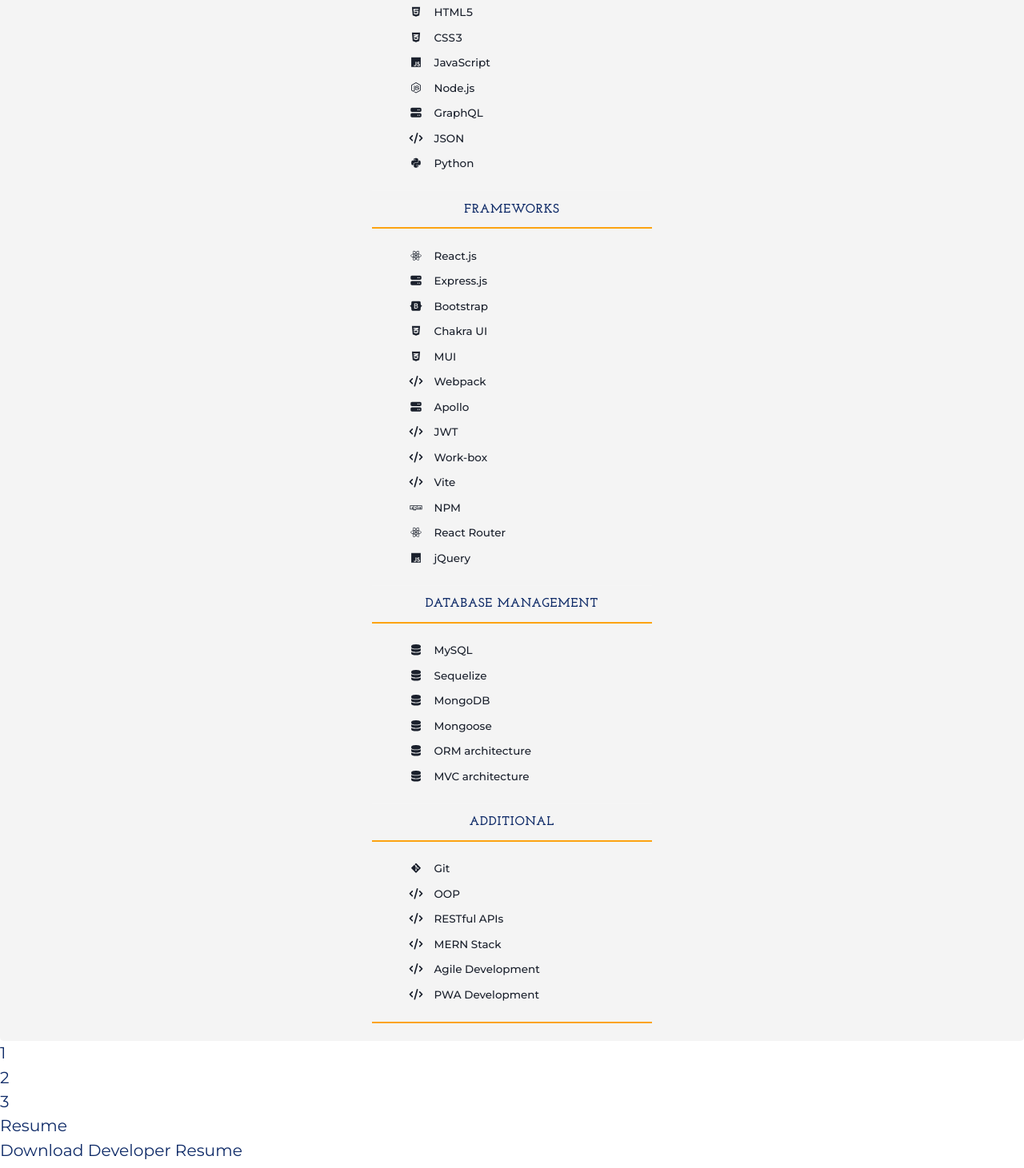
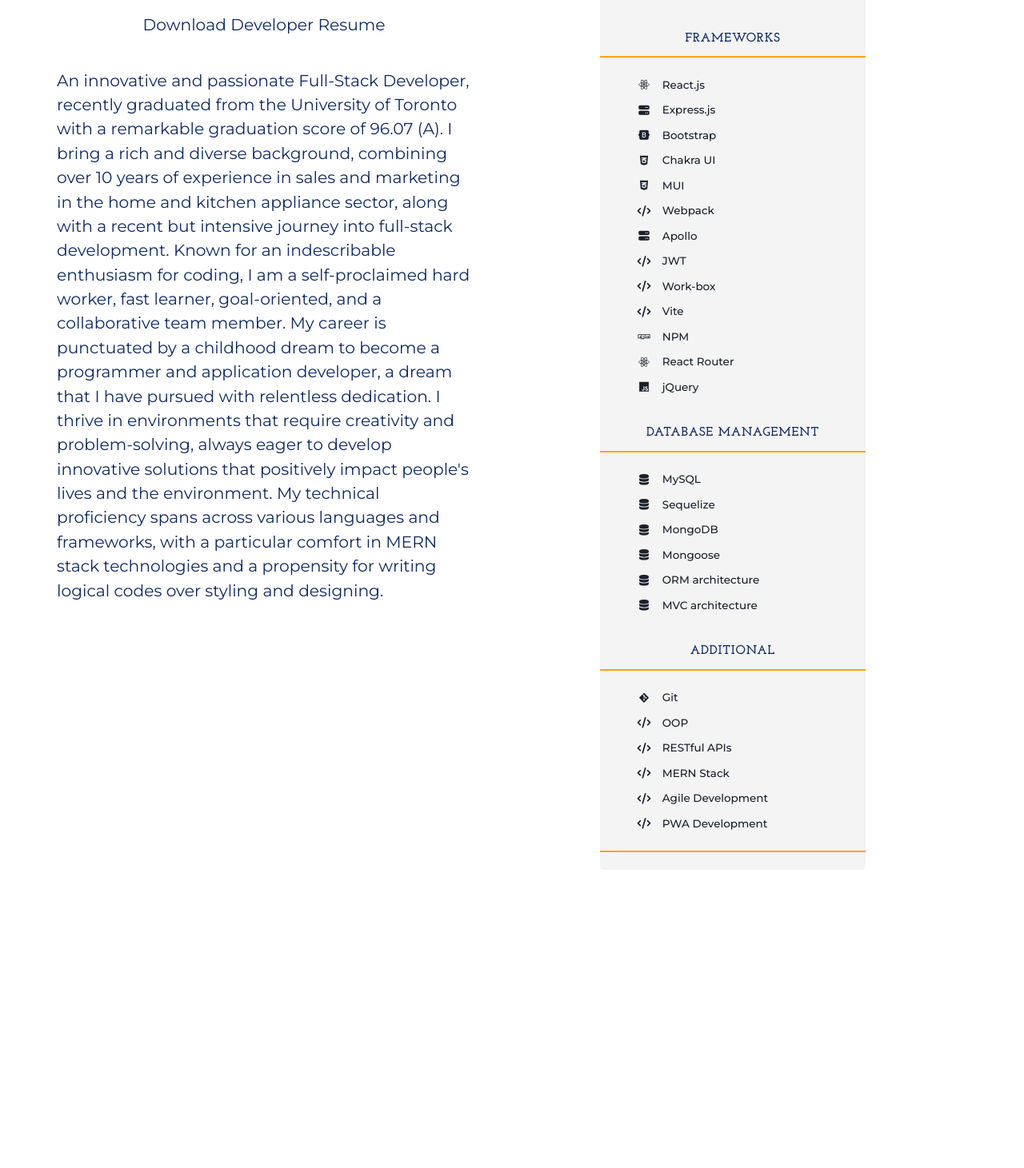
Before and after one commit to EhsanAsh/EhsanAsh-Portfolio, a React (Vite) app: page /portfolio in a window 1280 px wide. Shown: the part 880-2341 px from the top of the page at 80% size. After the commit the page ends 2110 px from the top, so only its background shows below. Built offline with nearby package versions, Linux system fonts and the light colour scheme; a web font is replaced by a local one.

Commit message:
perf: Refactor Portfolio page layout and add Chakra UI components

```diff
--- a/src/pages/Portfolio.jsx
+++ b/src/pages/Portfolio.jsx
@@ -6,6 +6,7 @@
 // ============================================================
 import { useEffect } from 'react';
 import { useState } from 'react';
+import { Flex, Box, Container, Text } from '@chakra-ui/react';
 import SkillList from '../components/skillList';
 // ============================================================
 
@@ -44,42 +45,53 @@
 
 
     return (
-        <div>
-            <div>
-                <div>
-                    <div>
-                        <div>
-                            <div>
-                                <h2>Portfolio</h2>
-                                <p>
-                                    An innovative and passionate Full-Stack Developer, recently graduated from the University of Toronto with a remarkable graduation score of 96.07 (A). I bring a rich and diverse background, combining over 10 years of experience in sales and marketing in the home and kitchen appliance sector, along with a recent but intensive journey into full-stack development. Known for an indescribable enthusiasm for coding, I am a self-proclaimed hard worker, fast learner, goal-oriented, and a collaborative team member. My career is punctuated by a childhood dream to become a programmer and application developer, a dream that I have pursued with relentless dedication. I thrive in environments that require creativity and problem-solving, always eager to develop innovative solutions that positively impact people&apos;s lives and the environment. My technical proficiency spans across various languages and frameworks, with a particular comfort in MERN stack technologies and a propensity for writing logical codes over styling and designing.
-                                </p>
-                                <div>
-                                    <SkillList />
-                                </div>
-                            </div>
-                            <div>
-                                {socialLinks.map((link) => (
-                                    <div key={link.name}>
-                                        <button
-                                            onClick={() => window.open(link.url)}
-                                        >
-                                            <span>{link.icon}</span>
-                                        </button>
-                                    </div>
-                                ))}
-                            </div>
-                        </div>
-                    </div>
-                    <div>
-                        <h3>Resume</h3>
-                        <button onClick={handleClick}>
-                            <span>Download Developer Resume</span>
-                        </button>
-                    </div>
-                </div>
-            </div>
-        </div>
+
+        <Flex
+            flexDirection={{ base: 'column', md: 'row' }}
+            justifyContent={'space-between'}
+            alignItems={'center'}
+            alignSelf={'center'}
+            px={7}
+            my={20}
+            pb={10}
+            flex={'1 0'}
+            w={'100%'}
+            gap={0}
+        >
+            <Box
+                display={'flex'}
+                flexDirection={'column'}
+                justifyContent={'center'}
+                alignItems={'center'}
+                gap={'0'}
+                alignSelf={'center'}
+                width={'100%'}
+                height={'auto'}
+            >
+                <Box>
+                    <button onClick={handleClick}>
+                        <span>Download Developer Resume</span>
+                    </button>
+                </Box>
+                <Container variant={'portfolio'} m={0}>
+                    <Text p={5}>
+                        An innovative and passionate Full-Stack Developer, recently graduated from the University of Toronto with a remarkable graduation score of 96.07 (A). I bring a rich and diverse background, combining over 10 years of experience in sales and marketing in the home and kitchen appliance sector, along with a recent but intensive journey into full-stack development. Known for an indescribable enthusiasm for coding, I am a self-proclaimed hard worker, fast learner, goal-oriented, and a collaborative team member. My career is punctuated by a childhood dream to become a programmer and application developer, a dream that I have pursued with relentless dedication. I thrive in environments that require creativity and problem-solving, always eager to develop innovative solutions that positively impact people&apos;s lives and the environment. My technical proficiency spans across various languages and frameworks, with a particular comfort in MERN stack technologies and a propensity for writing logical codes over styling and designing.
+                    </Text>
+                </Container>
+            </Box>
+            <Box
+                display={'flex'}
+                flexDirection={'column'}
+                alignItems={'center'}
+                alignSelf={'center'}
+                justifyContent={'center'}
+                width={'100%'}
+                pr={10}
+            >
+                <SkillList/>
+            </Box>
+        </Flex>
+
     );
 
 };
```
